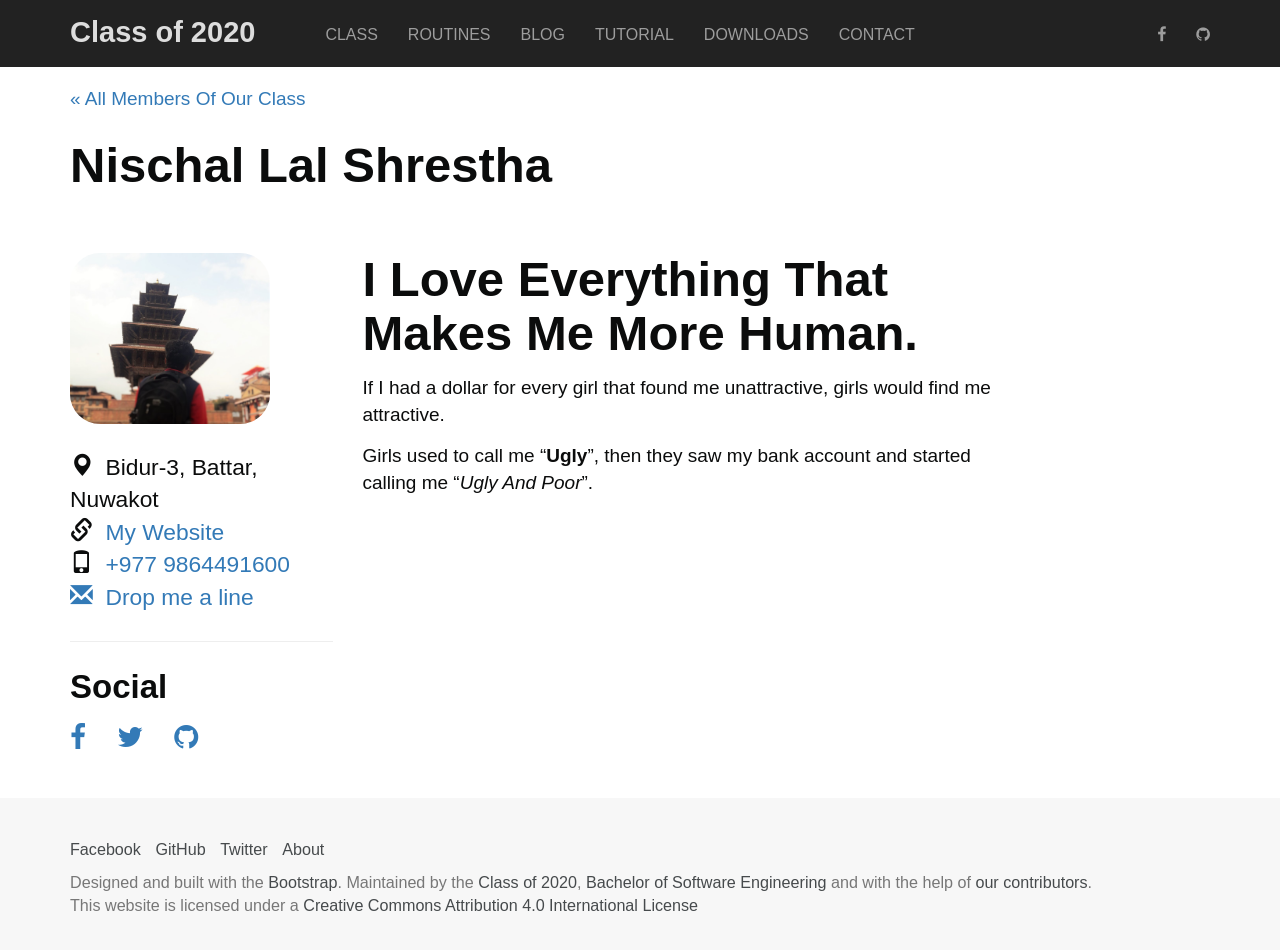
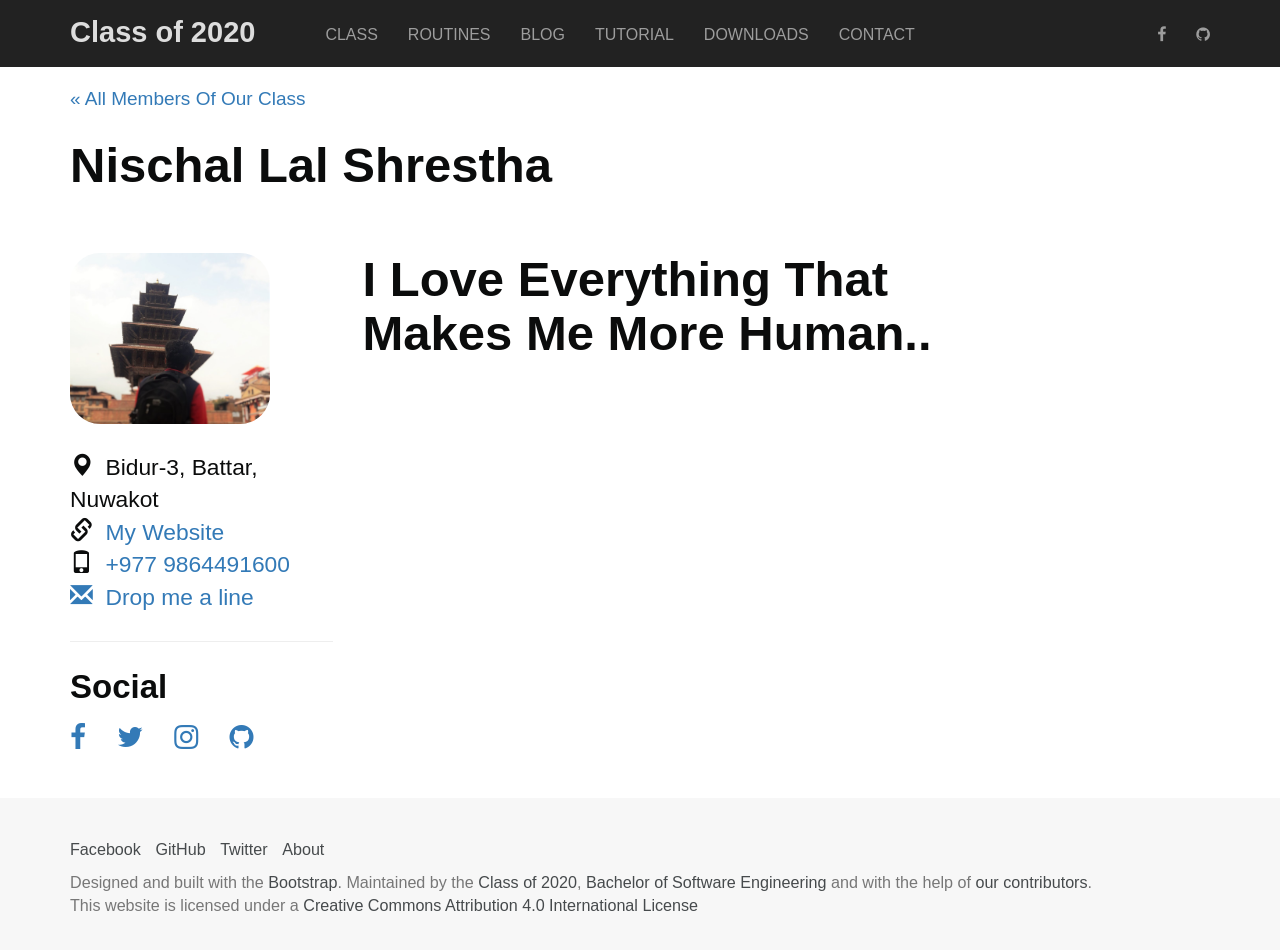
Before and after one commit to Classof2020/classof2020.github.io, a Jekyll site: the page built from _class/nischal_shrestha.md, in a window 1280 px wide and 958 px high. Shown: the top 950 px of the window. Built offline with Jekyll 4.4.1, drawn with Linux system fonts in a browser that asks for light colours; nearby versions of some CDN libraries; some web fonts are replaced.

Commit message:
Update nischal_shrestha.md

```diff
--- a/_class/nischal_shrestha.md
+++ b/_class/nischal_shrestha.md
@@ -9,15 +9,10 @@ website: https://nischal.info.np
 facebook: https://www.facebook.com/dakkulanthu
 twitter: https://www.twitter.com/dakkulanthu
 linkedin:
-instagram:
+instagram: https://www.instagram.com/dakkulanthu/
 github: https://github.com/theonlyNischal
 memberid:
 layout: profile
 ---
 
-# I Love Everything That Makes Me More Human.
-
-
- If I had a dollar for every girl that found me unattractive, girls would find me attractive.
-
-Girls used to call me "**Ugly**", then they saw my bank account and started calling me "*Ugly And Poor*".
+# I Love Everything That Makes Me More Human..
```
